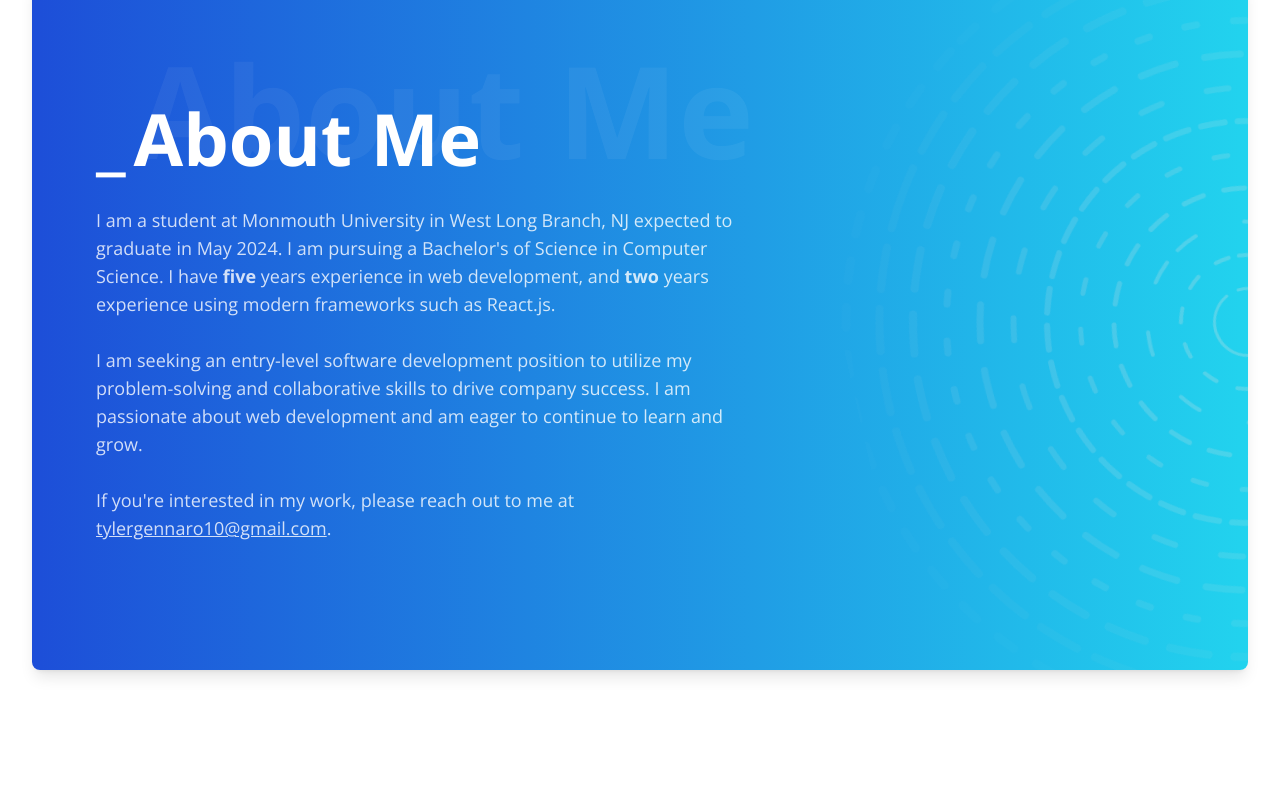
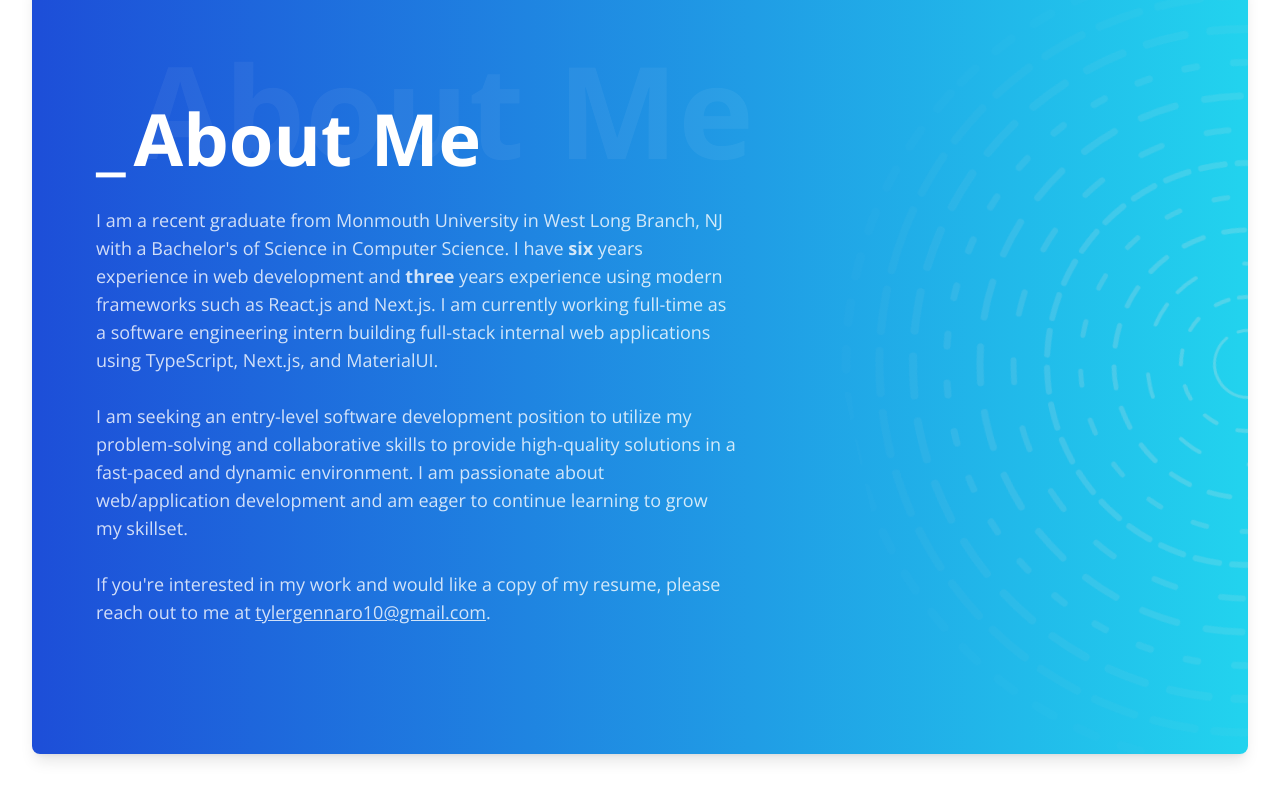
Before and after one commit to TylerGennaro/portfolio_v3, a Next.js app: page / in a window 1280 px wide. Shown: the part 900-1700 px from the top of the page. Built offline with nearby package versions, Linux system fonts and the light colour scheme.

Commit message:
updated current personal information

```diff
--- a/src/components/SlotText.tsx
+++ b/src/components/SlotText.tsx
@@ -5,8 +5,8 @@ import { useEffect, useRef, useState } from 'react';
 const entries = [
 	'Web Developer',
 	'UI/UX Designer',
+	'Software Engineer',
 	'Programmer',
-	'Student',
 	'Soccer Player',
 	'Puppy Lover',
 	'Digital Sorcerer',
--- a/src/components/sections/About.tsx
+++ b/src/components/sections/About.tsx
@@ -12,19 +12,23 @@ export default function About() {
 				</div>
 				<ShadowHeading color='light'>About Me</ShadowHeading>
 				<Text className='max-w-screen-sm mt-8' color='lmuted'>
-					I am a student at Monmouth University in West Long Branch, NJ expected
-					to graduate in May 2024. I am pursuing a Bachelor&apos;s of Science in
-					Computer Science. I have <b>five</b> years experience in web
-					development, and <b>two</b> years experience using modern frameworks
-					such as React.js.
+					I am a recent graduate from Monmouth University in West Long Branch,
+					NJ with a Bachelor&apos;s of Science in Computer Science. I have{' '}
+					<b>six</b> years experience in web development and <b>three</b> years
+					experience using modern frameworks such as React.js and Next.js. I am
+					currently working full-time as a software engineering intern building
+					full-stack internal web applications using TypeScript, Next.js, and
+					MaterialUI.
 					<br />
 					<br />I am seeking an entry-level software development position to
-					utilize my problem-solving and collaborative skills to drive company
-					success. I am passionate about web development and am eager to
-					continue to learn and grow.
+					utilize my problem-solving and collaborative skills to provide
+					high-quality solutions in a fast-paced and dynamic environment. I am
+					passionate about web/application development and am eager to continue
+					learning to grow my skillset.
 					<br />
 					<br />
-					If you&apos;re interested in my work, please reach out to me at{' '}
+					If you&apos;re interested in my work and would like a copy of my
+					resume, please reach out to me at{' '}
 					<a href='mailto:tylergennaro10@gmail.com' className='underline'>
 						tylergennaro10@gmail.com
 					</a>
```
